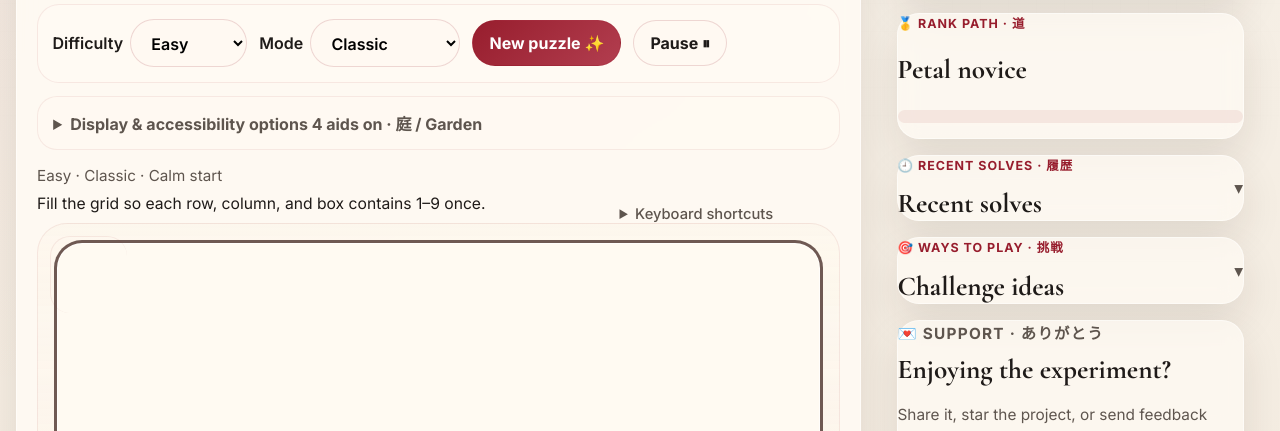
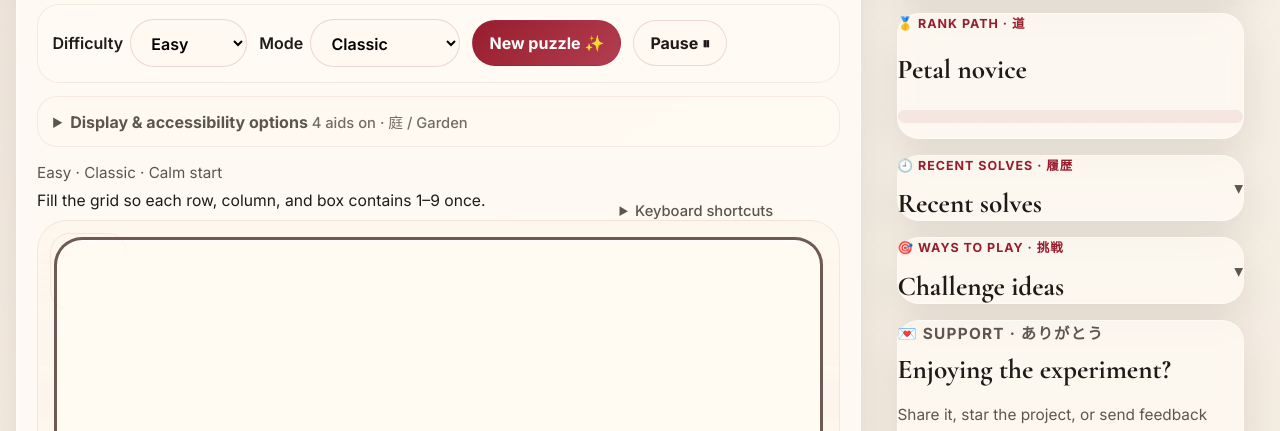
Before and after one commit to dmoliveira/play-sudoku-online, a website: page index.html in a window 1280 px wide. Shown: the part 669-1100 px from the top of the page. Drawn offline with nearby package versions, Linux system fonts and the light colour scheme.

Commit message:
Soften options summary metadata

```diff
--- a/styles.css
+++ b/styles.css
@@ -602,6 +602,12 @@ select,
   cursor: pointer;
   font-weight: 700;
   color: var(--ink-soft);
+}
+
+.options-summary-meta {
+  font-weight: 500;
+  font-size: 0.92rem;
+  opacity: 0.86;
 }
 
 .options-caption {
```
